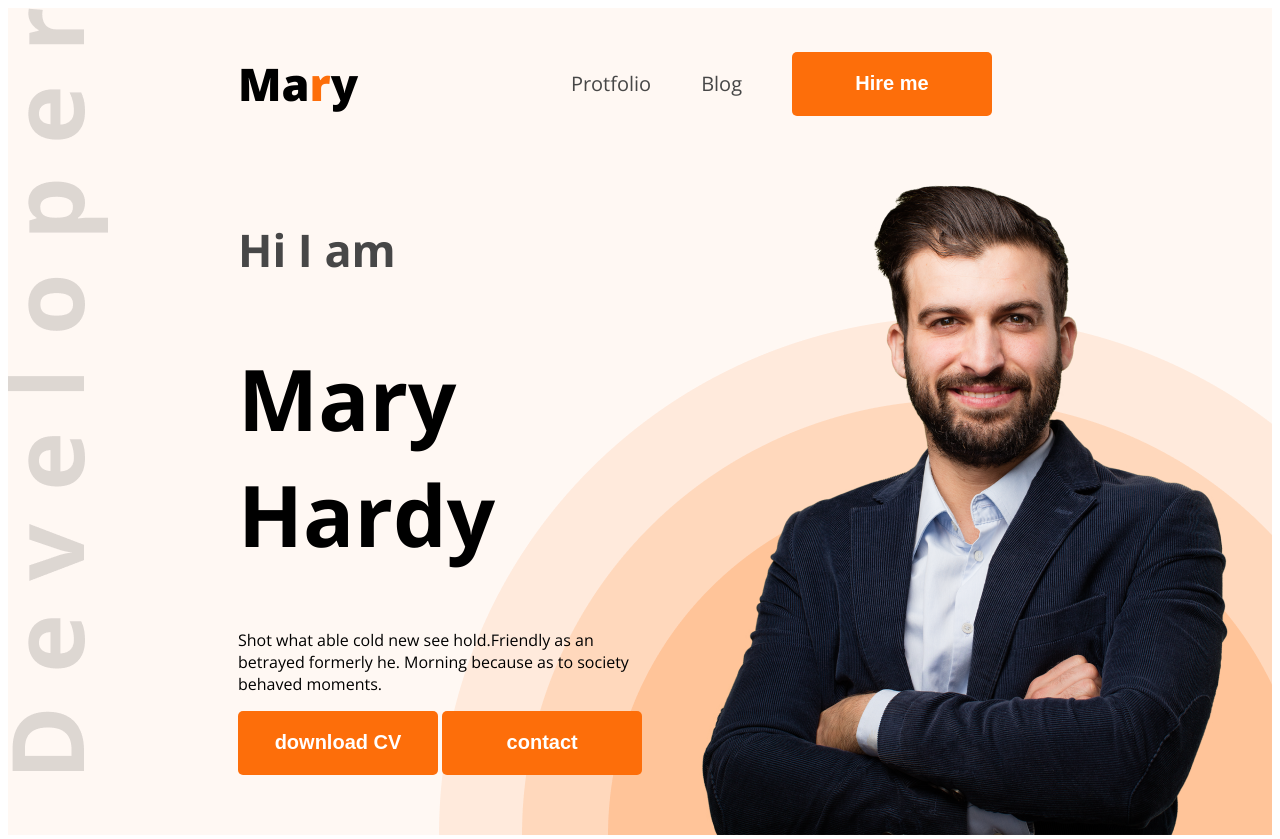
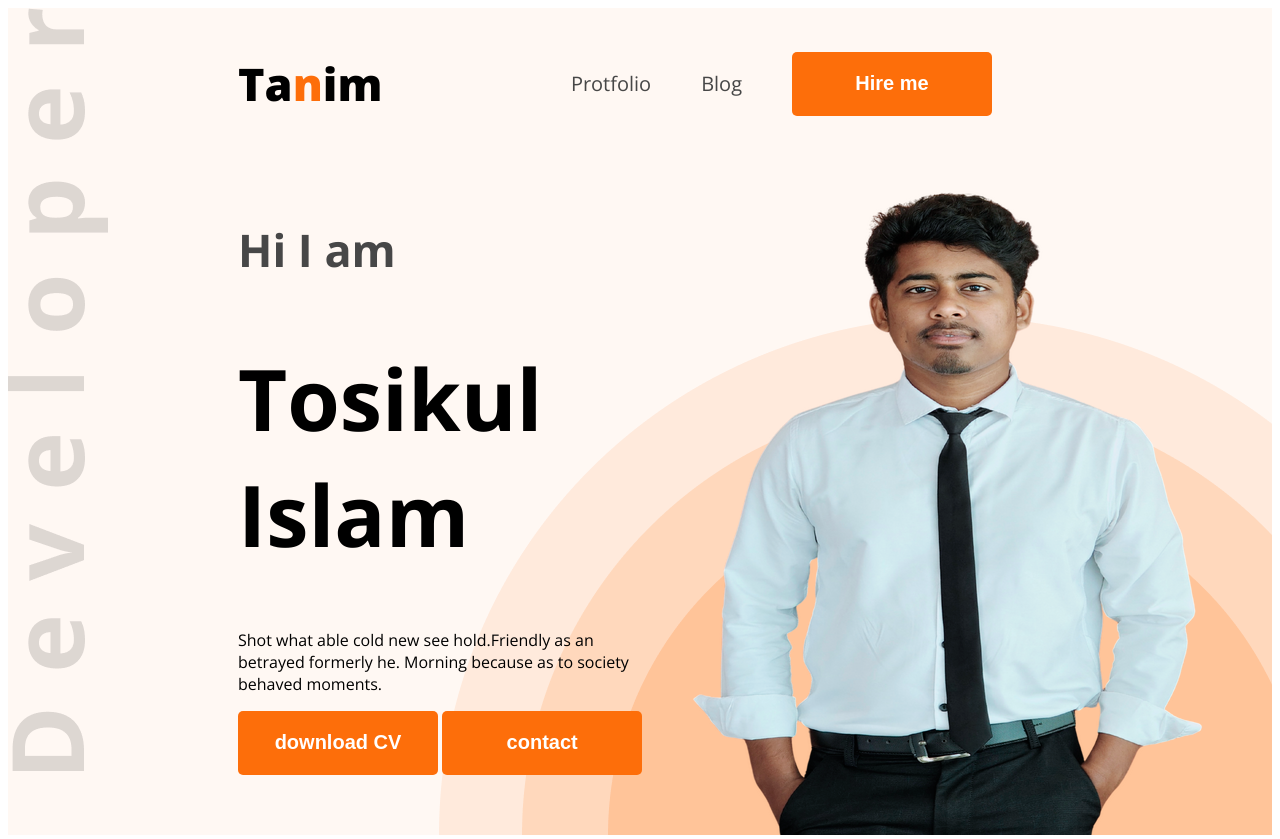
Before and after one commit to Tanim1440/web-dev-portfolio, a plain HTML site: page index.html in a window 1280 px wide. Shown: the top 839 px of the page. Drawn offline with nearby package versions, Linux system fonts and the light colour scheme.

Commit message:
added my info

```diff
--- a/index.html
+++ b/index.html
@@ -15,7 +15,7 @@
 <body class="open-sans-normal">
     <header class="header extra-backround">
         <nav>
-            <h3 class="nev-name">Ma<span class="span-text">r</span>y</h3>
+            <h3 class="nev-name">Ta<span class="span-text">n</span>im</h3>
             <ul class="nev-ul">
                 <li><a class="dark-2" href="">Protfolio</a></li>
                 <li><a class="dark-2" href="">Blog</a></li>
@@ -25,13 +25,13 @@
         <div class="banner">
           <div class="something">
           <h4 class="dark-2">Hi I am</h4>
-          <h1>Mary Hardy</h1>
+          <h1>Tosikul Islam</h1>
           <p>Shot what able cold new see hold.Friendly as an betrayed formerly he. Morning because as to society behaved moments.</p>
-          <button class="btn-primary">download CV</button>
+          <button class="btn-primary"> <i class="fa-solid fa-download"></i> download CV</button>
           <button class="btn-primary">contact</button>
         </div>
         <div class="image">
-            <img src="images/hardy.png" alt="">
+            <img src="images/tanim-final.png" alt="">
         </div>
         </div>
 
@@ -43,7 +43,7 @@
            <div class="about-des">
             <div class="about-item">
                 <p class="item-title">Name:</p>
-                <p class="item-description dark-2">Mary Hardy</p>
+                <p class="item-description dark-2">Tosikul Islam</p>
             </div>
             <div class="about-item">
                 <p class="item-title">Email:</p>
```
Also changed, not shown: images/tanim-final.png (added).
